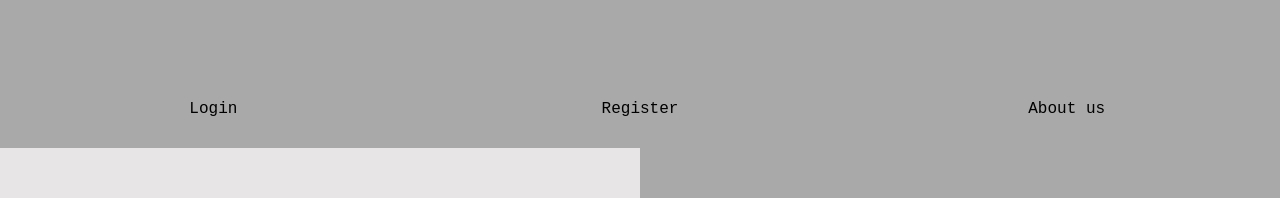
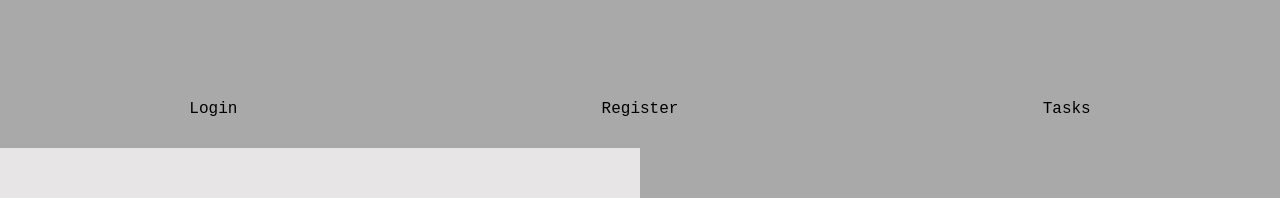
Before and after one commit to AlejandroMtz07/TaskManagerFront, a React (Vite) app: page / in a window 1280 px wide. Shown: the part 130-328 px from the top of the page. Built offline with nearby package versions, Linux system fonts and the light colour scheme; no server answers.

Commit message:
Improving the navbar component

```diff
--- a/src/Components/App.tsx
+++ b/src/Components/App.tsx
@@ -16,7 +16,7 @@ export default function App() {
             element={
               <>
                 <Presentation title="Task Manager App" />
-                <Navbar />
+                <Navbar links={['login','register','tasks']} linkname={['Login','Register','Tasks']}/>
                 <Description />
                 <Benefits />
               </>
--- a/src/Components/NavbarComponent/Navbar.tsx
+++ b/src/Components/NavbarComponent/Navbar.tsx
@@ -1,11 +1,20 @@
+
 import style from './Navbar.module.css'
 
-export default function Navbar() {
+
+interface NavBarProps{
+  links: string[];
+  linkname: string[];
+}
+
+export default function Navbar({links,linkname}:NavBarProps) {
   return (
     <div className={style.navbar}>
-        <a href="login">Login</a>
-        <a href="register">Register</a>
-        <a href="#">About us</a>
+        {
+          links.map((link,index)=>(
+            <a href={`/${link}`} key={index}>{linkname[index]}</a>
+          ))
+        }
     </div>
   )
 }
```
